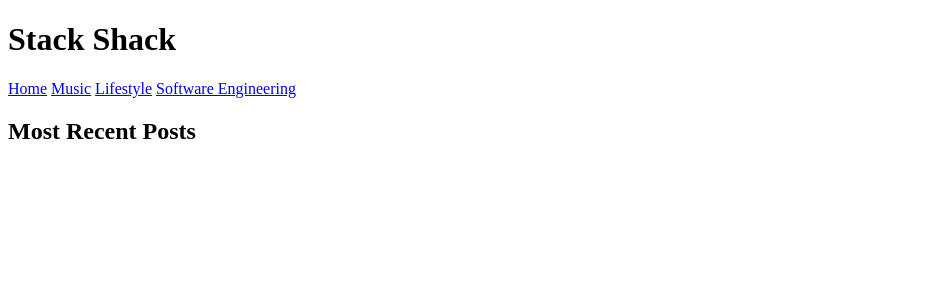
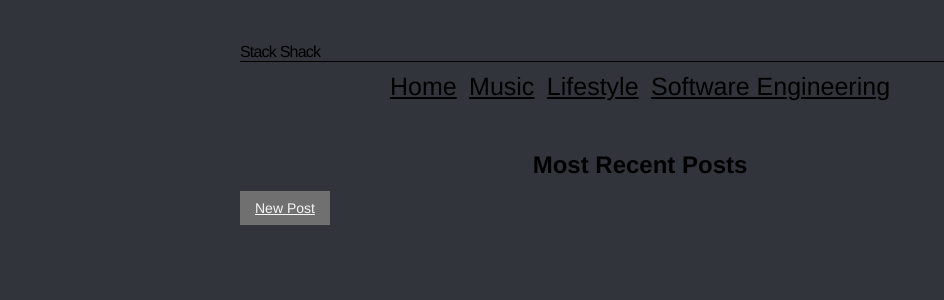
Before and after one commit to dctalk1234/django-blog, a Django app: page / in a window 1280 px wide. Shown: the top 300 px of the page, without its empty margins (0-944 px from the left). Run offline with Django 3.2, Linux system fonts and the light colour scheme; data that the repository does not hold is empty.

Commit message:
finished CRUD on a blog post and added some basic styling "

```diff
--- /dev/null
+++ b/blog/static/css/blog.css
@@ -0,0 +1,95 @@
+body {
+  font-family: "Helvetica Neue", sans-serif;
+  max-width: 50em;
+  margin: auto;
+  padding: 2em 1em;
+  background-color: #32343b;
+}
+
+nav {
+  text-align: center;
+}
+
+nav a {
+  margin: 2px;
+  padding: 2px;
+  background-color: #32343b;
+  color: black;
+  font-size: 25px;
+}
+
+a {
+  background-color: #32343b;
+  color: black;
+  font-size: 25px;
+}
+
+a:hover {
+  background-color: lightgray;
+  color: black;
+}
+
+ul {
+  list-style-type: none;
+  padding: 0px;
+}
+
+li {
+  margin: 0.25em;
+}
+
+h1 {
+  font: inherit;
+  color: inherit;
+  letter-spacing: -0.05em;
+  text-decoration: none;
+  border-bottom: 1px solid black;
+}
+
+input {
+  display: block;
+  margin: 5px 0 20px 0;
+  padding: 9px;
+  border: solid 1px black;
+  width: 300px;
+  background: lightgray;
+}
+
+textarea {
+  display: block;
+  margin: 5px 0 20px 0;
+  padding: 9px;
+  border: solid 1px black;
+  width: 300px;
+  background: lightgray;
+}
+
+input[type="submit"],
+a.button {
+  width: auto;
+  padding: 9px 15px;
+  background-color: #717070;
+  border: 0;
+  font-size: 14px;
+  color: whitesmoke;
+}
+
+.artist-photo {
+  width: 400px;
+}
+
+p {
+  line-height: 1.5;
+  font-size: 16px;
+  color: #a1a0a0;
+}
+
+h4 {
+  font-size: 20px;
+}
+
+h2 {
+  text-align: center;
+  margin-top: 50px;
+}
+/*# sourceMappingURL=blog.css.map */
--- /dev/null
+++ b/blog/static/css/blog.scss
@@ -0,0 +1,90 @@
+body {
+	font-family: "Helvetica Neue", sans-serif;
+	max-width: 50em;
+	margin: auto;
+    padding: 2em 1em;
+    background-color: #32343b;
+}
+
+nav {
+    text-align: center;
+    a {
+        margin: 2px;
+        padding: 2px;
+        background-color: #32343b;
+        color: black;
+        font-size: 25px;
+        }
+}
+a {
+    background-color: #32343b;
+    color: black;
+    font-size: 25px;
+}
+
+a:hover {
+    background-color: lightgray;
+    color: black;
+}
+
+ul {
+    list-style-type: none;
+    padding: 0px;
+}
+
+li {
+	margin: 0.25em;
+}
+
+h1 {
+	font: inherit;
+	color: inherit;
+	letter-spacing: -0.05em;
+	text-decoration: none;
+	border-bottom: 1px solid black;
+}
+
+input {
+	display: block;
+	margin: 5px 0 20px 0;
+	padding: 9px;
+	border: solid 1px black;
+	width: 300px;
+	background: lightgray;
+}
+textarea {
+    display: block;
+	margin: 5px 0 20px 0;
+	padding: 9px;
+	border: solid 1px black;
+	width: 300px;
+	background: lightgray;
+}
+input[type="submit"],
+a.button {
+	width: auto;
+	padding: 9px 15px;
+	background-color: rgb(113, 112, 112);
+	border: 0;
+	font-size: 14px;
+	color: whitesmoke;
+}
+
+.artist-photo {
+	width: 400px;
+}
+
+p {
+   line-height: 1.5;
+   font-size: 16px;
+   color: rgb(161, 160, 160);
+}
+
+h4 {
+    font-size: 20px;
+}
+
+h2 {
+    text-align: center;
+    margin-top: 50px;
+}
--- a/blog/templates/blog/base.html
+++ b/blog/templates/blog/base.html
@@ -1,3 +1,5 @@
+{% load staticfiles %}
+
 <!DOCTYPE html>
 <html lang="en">
 <head>
@@ -5,6 +7,7 @@
     <meta name="viewport" content="width=device-width, initial-scale=1.0">
     <meta http-equiv="X-UA-Compatible" content="ie=edge">
     <title>Stack Shack</title>
+    <link rel="stylesheet" href="{% static 'css/blog.css' %}">
 </head>
 <body>
     <h1>Stack Shack</h1>
@@ -16,6 +19,7 @@
         <a href="{% url 'blog_category' category='software' %}">Software Engineering</a>
     </nav>
 
+
     {% block content %}
     {% endblock %}
 </body>
--- a/blog/templates/blog/blog_detail.html
+++ b/blog/templates/blog/blog_detail.html
@@ -1,11 +1,12 @@
 {% extends 'blog/base.html' %} {% block content %}
 <h2>{{ blog.title }}</h2>
-<h4>{{ blog.author }}</h4>
+<h4>By: {{ blog.author }}</h4>
 
 <p>
     {{ blog.body }}
 </p>
 
-
+<a href="{% url 'blog_edit' pk=blog.pk%}" class="button">Edit Post</a>
+<a href="{% url 'blog_delete' pk=blog.pk %}" class="button">Delete</a>
 
 {% endblock %}
--- a/blog/templates/blog/blog_list.html
+++ b/blog/templates/blog/blog_list.html
@@ -11,5 +11,5 @@
 
     {% endfor %}
 </ul>
-
+<a href="{% url 'blog_create' %}" class="button">New Post</a>
 {% endblock %}
--- a/blog/urls.py
+++ b/blog/urls.py
@@ -4,5 +4,9 @@ from . import views
 urlpatterns = [
     path('', views.blog_list, name='blog_list'),
     path('blogs/<int:pk>', views.blog_detail, name='blog_detail'),
+    path('blogs/new', views.blog_create, name='blog_create'),
     path('blogs/<str:category>', views.blog_category, name='blog_category'),
+    path('blogs/<int:pk>/delete', views.blog_delete, name='blog_delete'),
+    path('blogs/<int:pk>/edit', views.blog_edit, name='blog_edit'),
+
 ]
--- a/blog/views.py
+++ b/blog/views.py
@@ -1,6 +1,7 @@
-from django.shortcuts import render
+from django.shortcuts import render, redirect
 from .models import BlogPost
 
+from .forms import BlogPostForm
 
 # Create your views here.
 def blog_list(request):
@@ -14,3 +15,31 @@ def blog_detail(request, pk):
 def blog_category(request, category):
     blogs = BlogPost.objects.filter(tags__contains=[category])
     return render(request, 'blog/blog_list.html', {'blogs' : blogs})
+
+def blog_create(request):
+    if request.method == 'POST':
+        form = BlogPostForm(request.POST)
+        if form.is_valid():
+            blog_post = form.save()
+            return redirect('blog_detail', pk=blog_post.pk)
+    else:
+        form = BlogPostForm
+
+    return render(request, 'blog/blog_form.html', {'form' : form})
+
+def blog_edit(request, pk):
+    blog_post = BlogPost.objects.get(pk=pk)
+
+    if request.method == 'POST':
+        form = BlogPostForm(request.POST, instance=blog_post)
+        if form.is_valid():
+            blog_post = form.save()
+            return redirect('blog_detail', pk=blog_post.pk)
+    else:
+        form = BlogPostForm(instance=blog_post)
+
+    return render(request, 'blog/blog_form.html', {'form' : form})
+
+def blog_delete(request, pk):
+    BlogPost.objects.get(id=pk).delete()
+    return redirect('blog_list')
```
Also changed, not shown: blog/forms.py (added, +8 -0 lines), blog/templates/blog/blog_form.html (added, +13 -0 lines), 1 other file.
